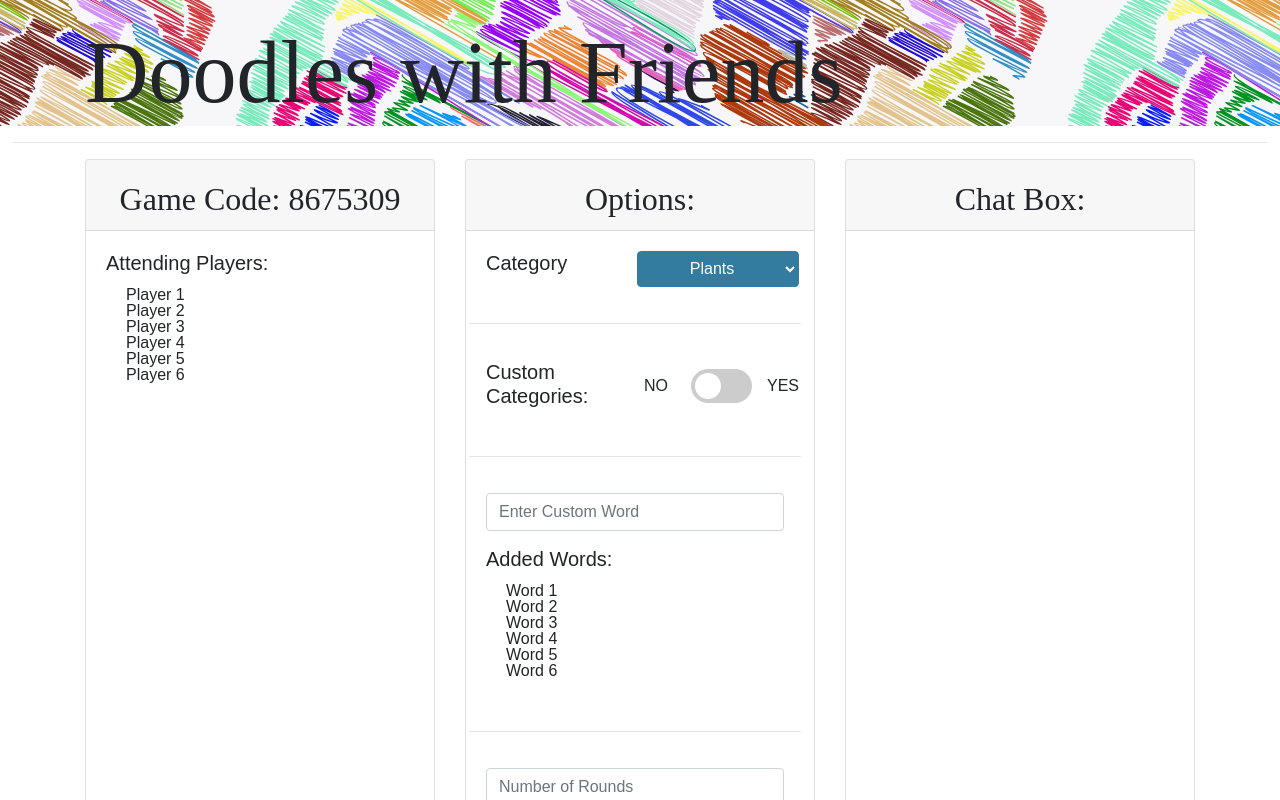
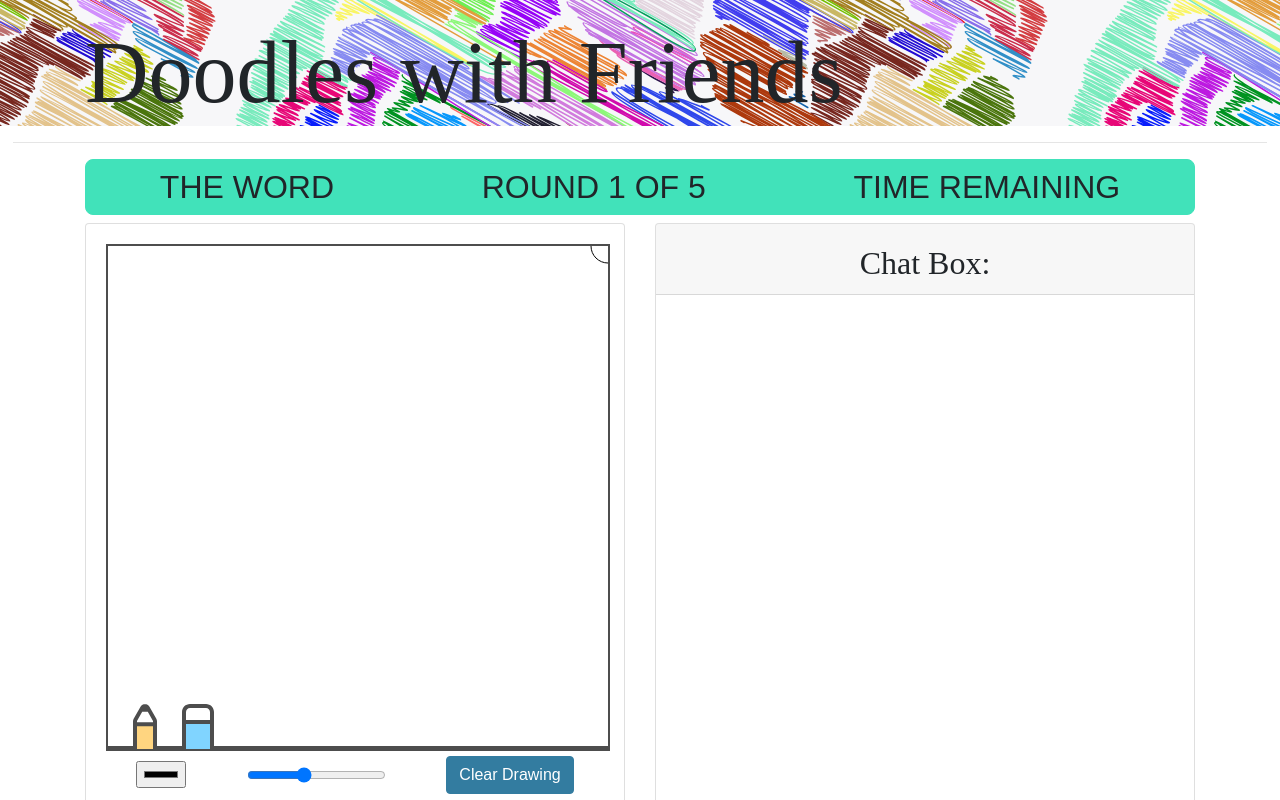
Before and after one commit to ToMakPo/Doodles-with-Friends, a React (Create React App) app in the folder client/: page / in a window 1280 px wide. Shown: the top 800 px of the page. Built offline with nearby package versions, Linux system fonts and the light colour scheme; a web font is replaced by a local one.

Commit message:
messed with the artist page, but reverted it

```diff
--- a/client/src/App.js
+++ b/client/src/App.js
@@ -27,7 +27,7 @@ const App = () => {
 
 			{
 				// If the user is not logged in, then direct the user to the login page. Other wise, take them to the page requested page.
-				true ? <WaitingRoom/> :
+				true ? <ArtistView/> :
 				activeUser === null ? (
 					loginDisplay
 						? <Login {...{logUserIn, setLoginDisplay}}/>
--- a/client/src/pages/ArtistView.js
+++ b/client/src/pages/ArtistView.js
@@ -23,14 +23,13 @@ const ArtistView = () => {
                     </div>
                 </h2>
                 <div className="card-deck">
-
-                <div className="card">
-                    <div className="card-body">
-                        <div className="">
-                            <Canvas width={500} height={500} active={true}/>
+                    <div className="card">
+                        <div className="card-body">
+                            <div className="">
+                                <Canvas width={500} height={500} active={true}/>
+                            </div>
                         </div>
                     </div>
-                </div>
                     <ChatBox/>
                 </div>
 
```
